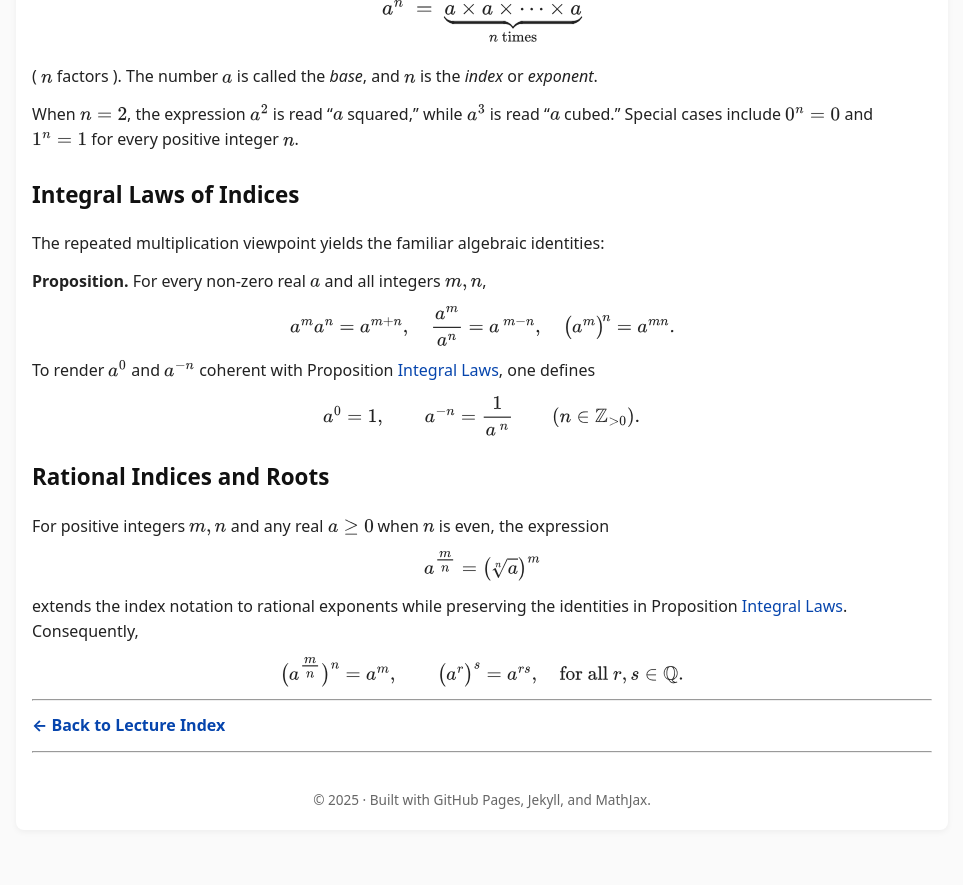
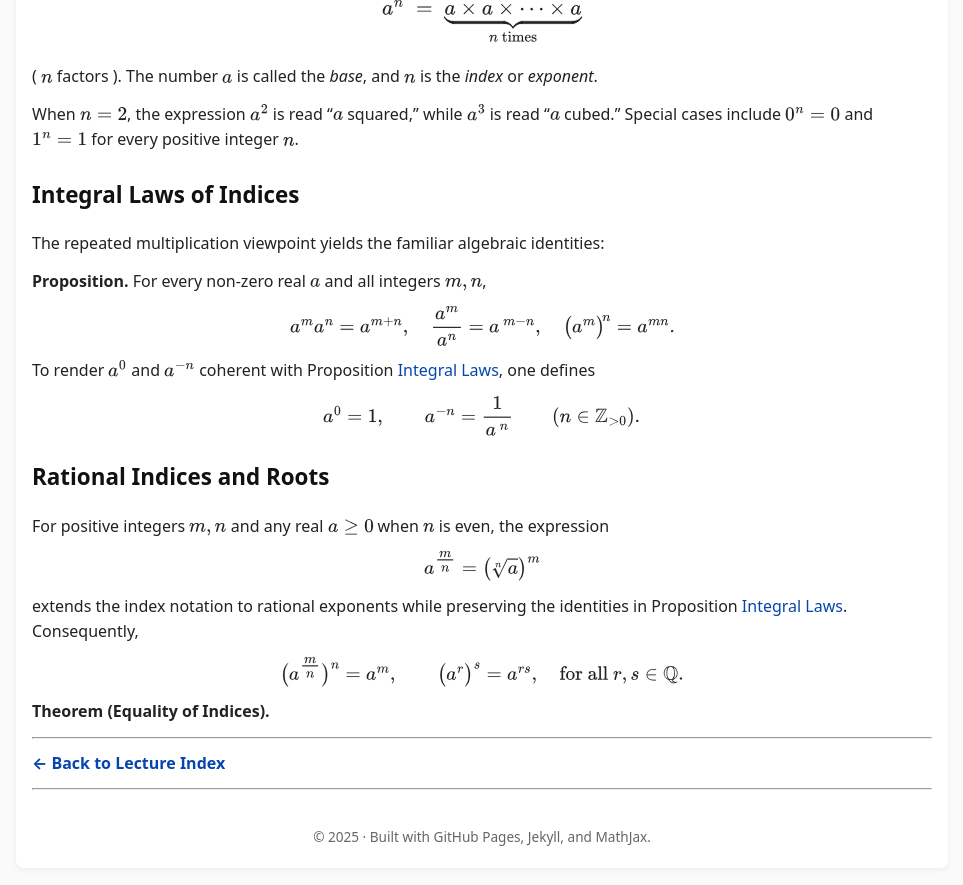
Before and after one commit to SaleemKamaludin/SaleemKamaludin.github.io, a Jekyll site: the page built from courses/math-1115/lecture-notes/lecture3.md, in a window 1280 px wide and 900 px high, scrolled down 1051 px. Shown: the top 885 px of the window, without its empty margins (158-1121 px from the left). Built offline with Jekyll 4.4.1, drawn with Linux system fonts in a browser that asks for light colours; before the commit the page ends 1913 px from its top, so only the background shows below that.

Commit message:
Update lecture3.md

```diff
--- a/courses/math-1115/lecture-notes/lecture3.md
+++ b/courses/math-1115/lecture-notes/lecture3.md
@@ -162,6 +162,9 @@ To ensure consistency, these operations must be performed in a **specific order*
 </p>
 
 
+<div id="thm-equality">
+  <p><strong>Theorem (Equality of Indices).</strong></p>
+</div>
 
 ---
 
```
